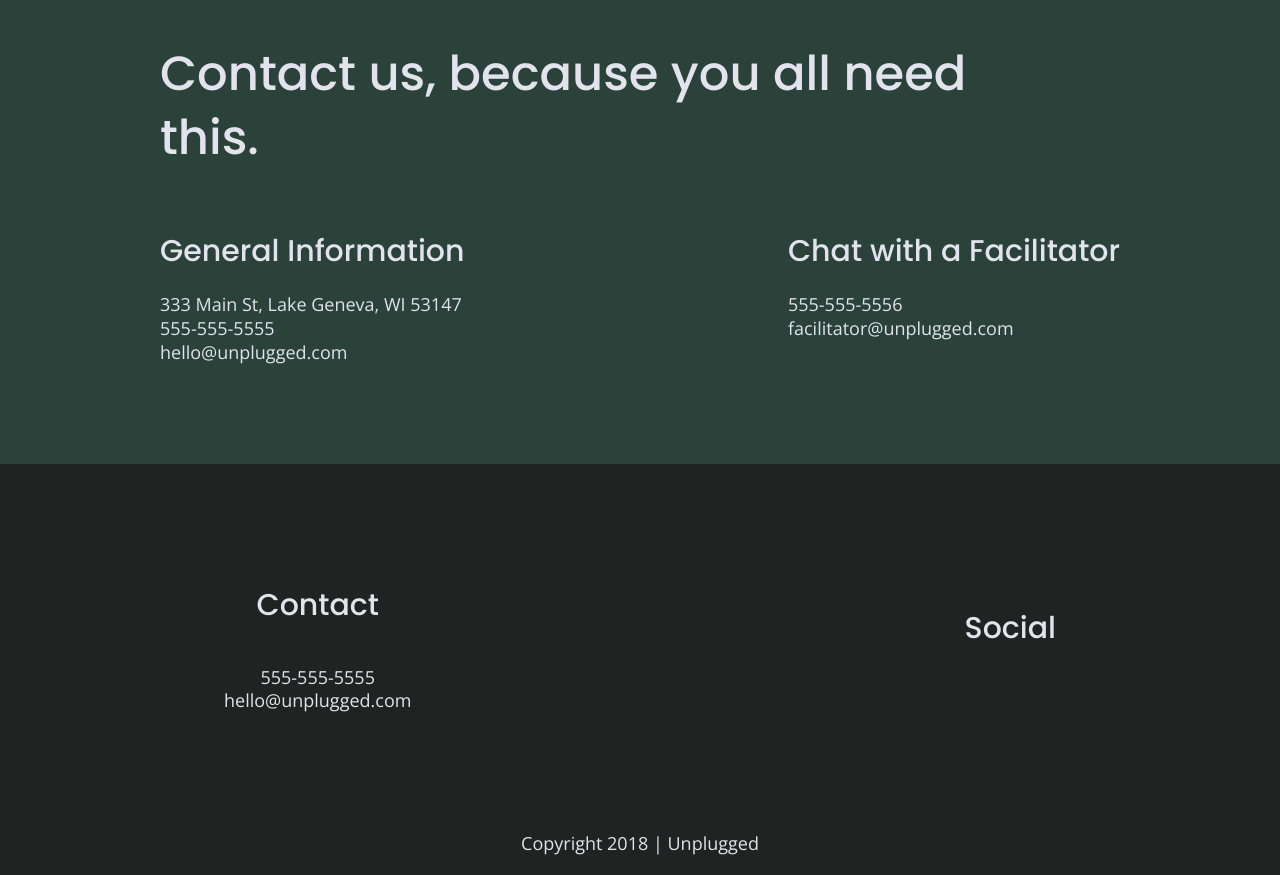
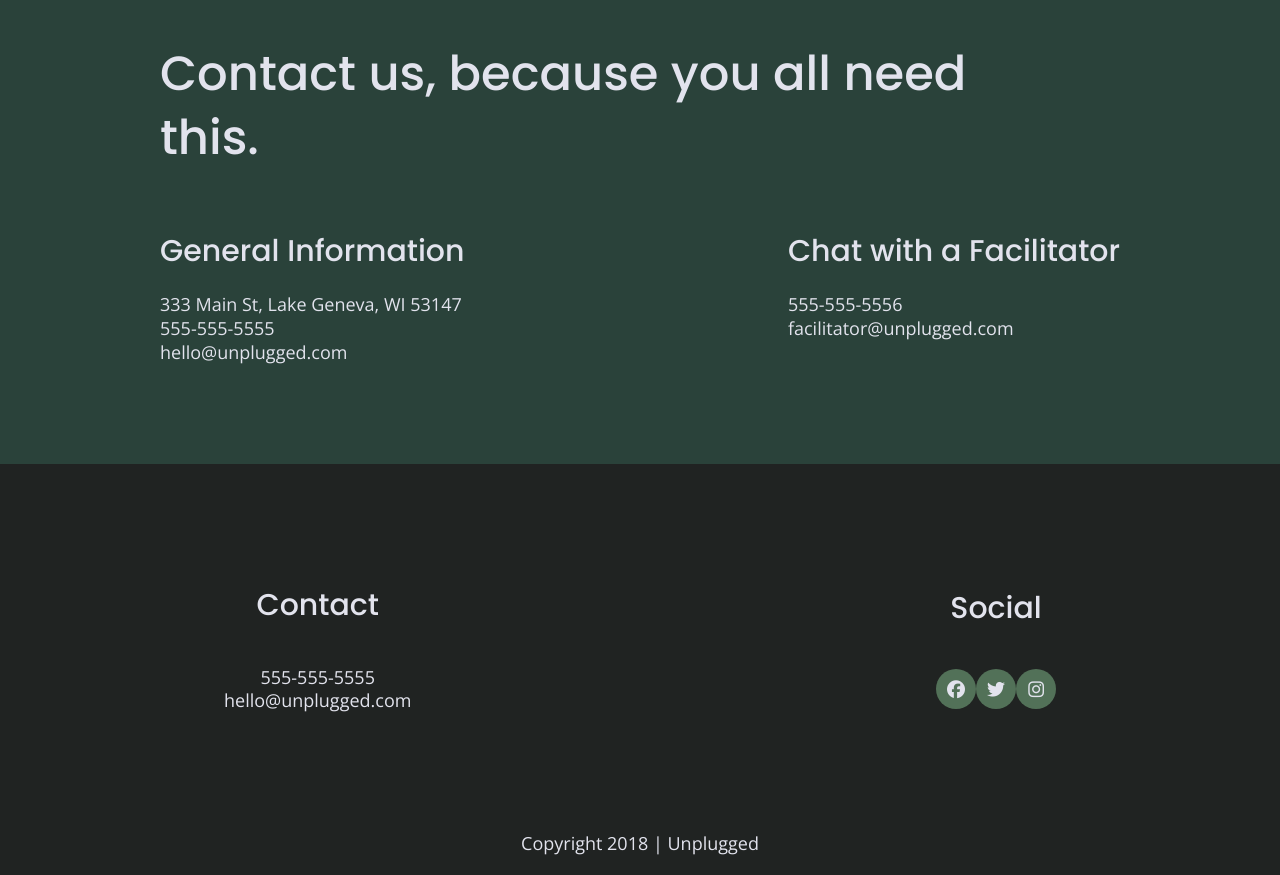
Before and after one commit to ejzavala/unplugged-site, a website: page about/index.html in a window 1280 px wide. Shown: the part 1539-2414 px from the top of the page. Drawn offline with nearby package versions, Linux system fonts and the light colour scheme.

Commit message:
added social icons to each page

```diff
--- a/about/index.html
+++ b/about/index.html
@@ -107,13 +107,13 @@
           <h4>Social</h4>
           <div class="social-icons">
             <p>
-              <a href="https://www.facebook.com" target="_blank"></a>
+              <a href="https://www.facebook.com/Skillcrush/" target="_blank"><i class="fab fa-facebook"></i></a>
             </p>
             <p>
-              <a href="https://twitter.com" target="_blank"></a>
+              <a href="https://twitter.com/Skillcrush" target="_blank"><i class="fab fa-twitter"></i></a>
             </p>
             <p>
-              <a href="https://www.instagram.com" target="_blank"></a>
+              <a href="https://www.instagram.com/skillcrush/" target="_blank"><i class="fab fa-instagram"></i></a>
             </p>
           </div>
         </div>
--- a/css/main.css
+++ b/css/main.css
@@ -240,6 +240,10 @@ footer .social-icons {
 }
 
 footer .social-icons p {
+  background-color: #527158;
+  border-radius: 50%;
+  width: 40px;
+  height: 40px;
   display: flex;
   justify-content: center;
   align-items: center;
@@ -248,6 +252,8 @@ footer .social-icons p {
 footer .copyright {
   margin: 20px 0;
 }
+
+
 
 
 /* -------------------- Mobile Styles - Homepage -------------------- */
@@ -338,6 +344,7 @@ input[type=button] {
   text-align: center;
   margin: 0;
 }
+
 .features i {
   font-size: 3.75em;
   margin-bottom: 40px;
```
Also changed, not shown: faq/index.html (+3 -3 lines), index.html (+3 -3 lines).
